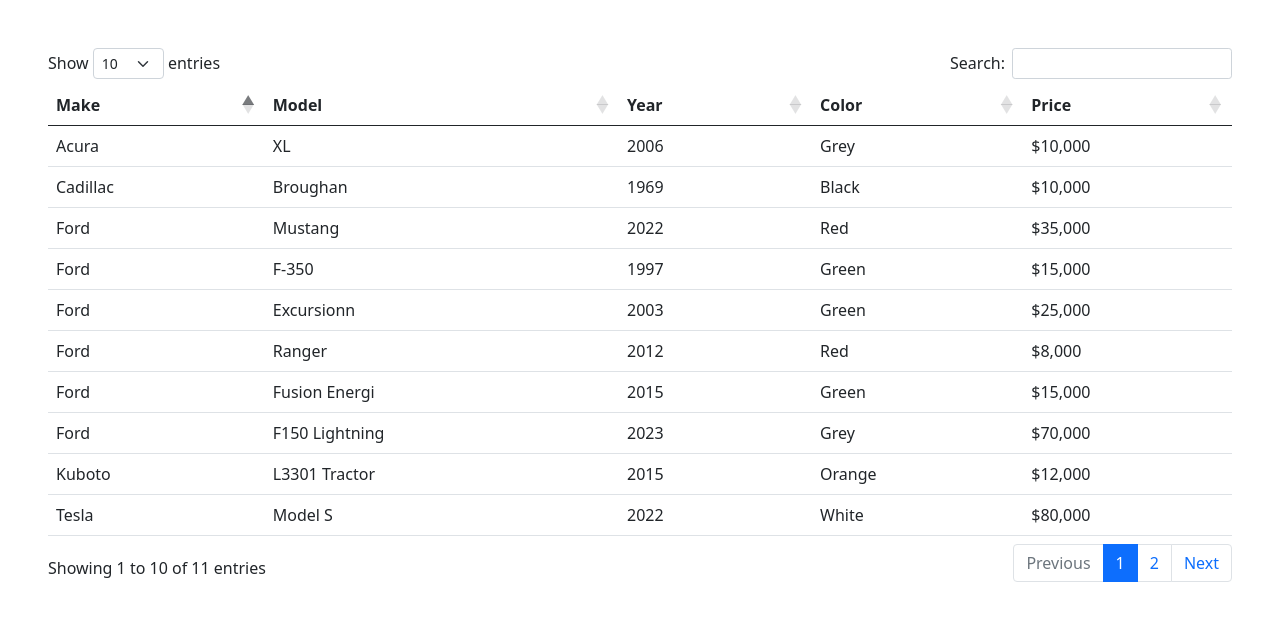
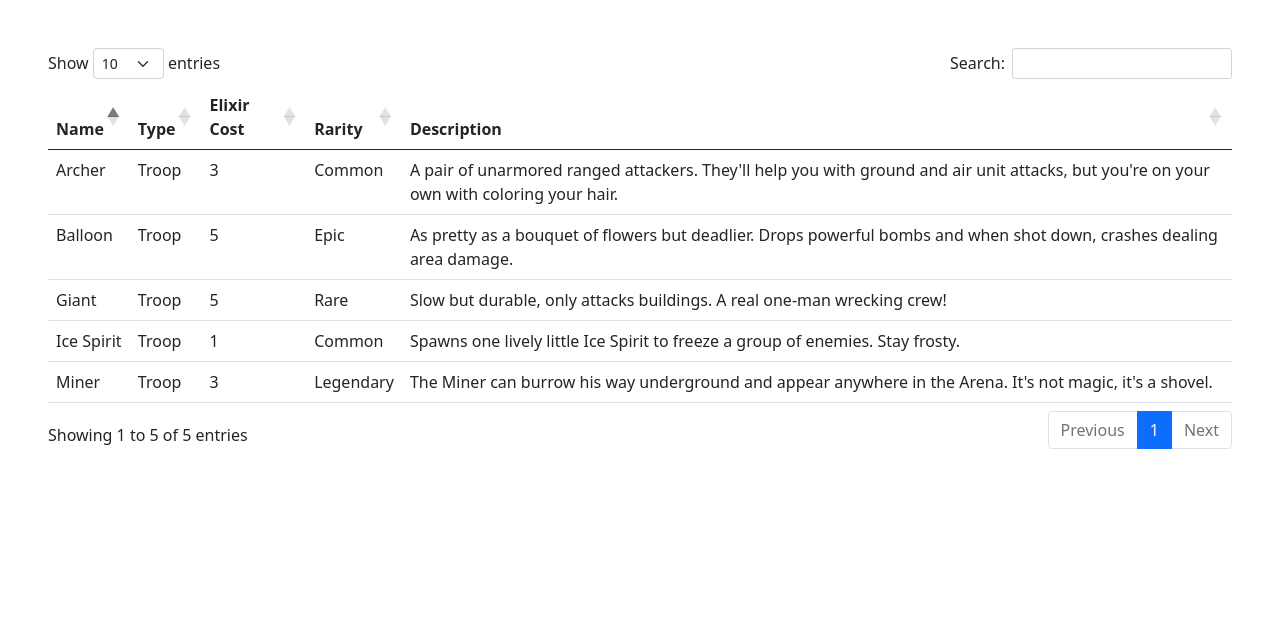
Before and after one commit to Gurbop/GLADV2Backend, a Flask app: page /table/ in a window 1280 px wide. Shown: the part 66-687 px from the top of the page. Run offline with Flask 3, Linux system fonts and the light colour scheme; some libraries are stand-ins or nearby versions.

Commit message:
appearance

```diff
--- a/templates/table.html
+++ b/templates/table.html
@@ -1,109 +1,68 @@
 <!-- Extending the predefined project layout -->
 {% extends "layouts/base.html" %}
 
-<!- This variable sets name of browser tab  -->
-{% set project = "Cars" %}
+<!-- This variable sets the name of the browser tab -->
+{% set project = "Clash Royale Cards" %}
 
-<!- This is a replacement block for Body in base.html -->
+<!-- This is a replacement block for Body in base.html -->
 {% block body %}
-    <!- Try building a new body here, bootstrap is a wise choice ->
+    <!-- Building a new body with Bootstrap for table styling -->
     <div class="px-5 py-5 mx-auto">
-        <table id="demo" class="table">
+        <table id="cards_table" class="table">
             <thead>
                 <tr>
-                    <th>Make</th>
-                    <th>Model</th>
-                    <th>Year</th>
-                    <th>Color</th>
-                    <th>Price</th>
+                    <th>Name</th>
+                    <th>Type</th>
+                    <th>Elixir Cost</th>
+                    <th>Rarity</th>
+                    <th>Description</th>
                 </tr>
             </thead>
             <tbody>
                 <tr>
-                    <td>Ford</td>
-                    <td>Mustang</td>
-                    <td>2022</td>
-                    <td>Red</td>
-                    <td>$35,000</td>
+                    <td>Archer</td>
+                    <td>Troop</td>
+                    <td>3</td>
+                    <td>Common</td>
+                    <td>A pair of unarmored ranged attackers. They'll help you with ground and air unit attacks, but you're on your own with coloring your hair.</td>
                 </tr>
                 <tr>
-                    <td>Toyota</td>
-                    <td>Camry</td>
-                    <td>2022</td>
-                    <td>Silver</td>
-                    <td>$25,000</td>
+                    <td>Balloon</td>
+                    <td>Troop</td>
+                    <td>5</td>
+                    <td>Epic</td>
+                    <td>As pretty as a bouquet of flowers but deadlier. Drops powerful bombs and when shot down, crashes dealing area damage.</td>
                 </tr>
                 <tr>
-                    <td>Tesla</td>
-                    <td>Model S</td>
-                    <td>2022</td>
-                    <td>White</td>
-                    <td>$80,000</td>
+                    <td>Giant</td>
+                    <td>Troop</td>
+                    <td>5</td>
+                    <td>Rare</td>
+                    <td>Slow but durable, only attacks buildings. A real one-man wrecking crew!</td>
                 </tr>
                 <tr>
-                    <td>Cadillac</td>
-                    <td>Broughan</td>
-                    <td>1969</td>
-                    <td>Black</td>
-                    <td>$10,000</td>
+                    <td>Ice Spirit</td>
+                    <td>Troop</td>
+                    <td>1</td>
+                    <td>Common</td>
+                    <td>Spawns one lively little Ice Spirit to freeze a group of enemies. Stay frosty.</td>
                 </tr>
                 <tr>
-                    <td>Ford</td>
-                    <td>F-350</td>
-                    <td>1997</td>
-                    <td>Green</td>
-                    <td>$15,000</td>
+                    <td>Miner</td>
+                    <td>Troop</td>
+                    <td>3</td>
+                    <td>Legendary</td>
+                    <td>The Miner can burrow his way underground and appear anywhere in the Arena. It's not magic, it's a shovel.</td>
                 </tr>
-                <tr>
-                    <td>Ford</td>
-                    <td>Excursionn</td>
-                    <td>2003</td>
-                    <td>Green</td>
-                    <td>$25,000</td>
-                </tr>
-                <tr>
-                    <td>Ford</td>
-                    <td>Ranger</td>
-                    <td>2012</td>
-                    <td>Red</td>
-                    <td>$8,000</td>
-                </tr>
-                <tr>
-                    <td>Kuboto</td>
-                    <td>L3301 Tractor</td>
-                    <td>2015</td>
-                    <td>Orange</td>
-                    <td>$12,000</td>
-                </tr>
-                <tr>
-                    <td>Ford</td>
-                    <td>Fusion Energi</td>
-                    <td>2015</td>
-                    <td>Green</td>
-                    <td>$15,000</td>
-                </tr>
-                <tr>
-                    <td>Acura</td>
-                    <td>XL</td>
-                    <td>2006</td>
-                    <td>Grey</td>
-                    <td>$10,000</td>
-                </tr>
-                <tr>
-                    <td>Ford</td>
-                    <td>F150 Lightning</td>
-                    <td>2023</td>
-                    <td>Grey</td>
-                    <td>$70,000</td>
-                </tr>
+                <!-- Add more rows as needed -->
             </tbody>
         </table>
         <script>
-            $("#demo").DataTable();
+            $("#cards_table").DataTable();
         </script>
     </div>
 {% endblock %}
 
-<!- This is turning off birds background from base.html -->
+<!-- This is turning off birds background from base.html -->
 {% block background %}
 {% endblock %}
```
Also changed, not shown: templates/index.html (+22 -22 lines), static/assets/clash.jpeg (added), static/assets/knight.jpeg (added), static/assets/molt.jpeg (added).
